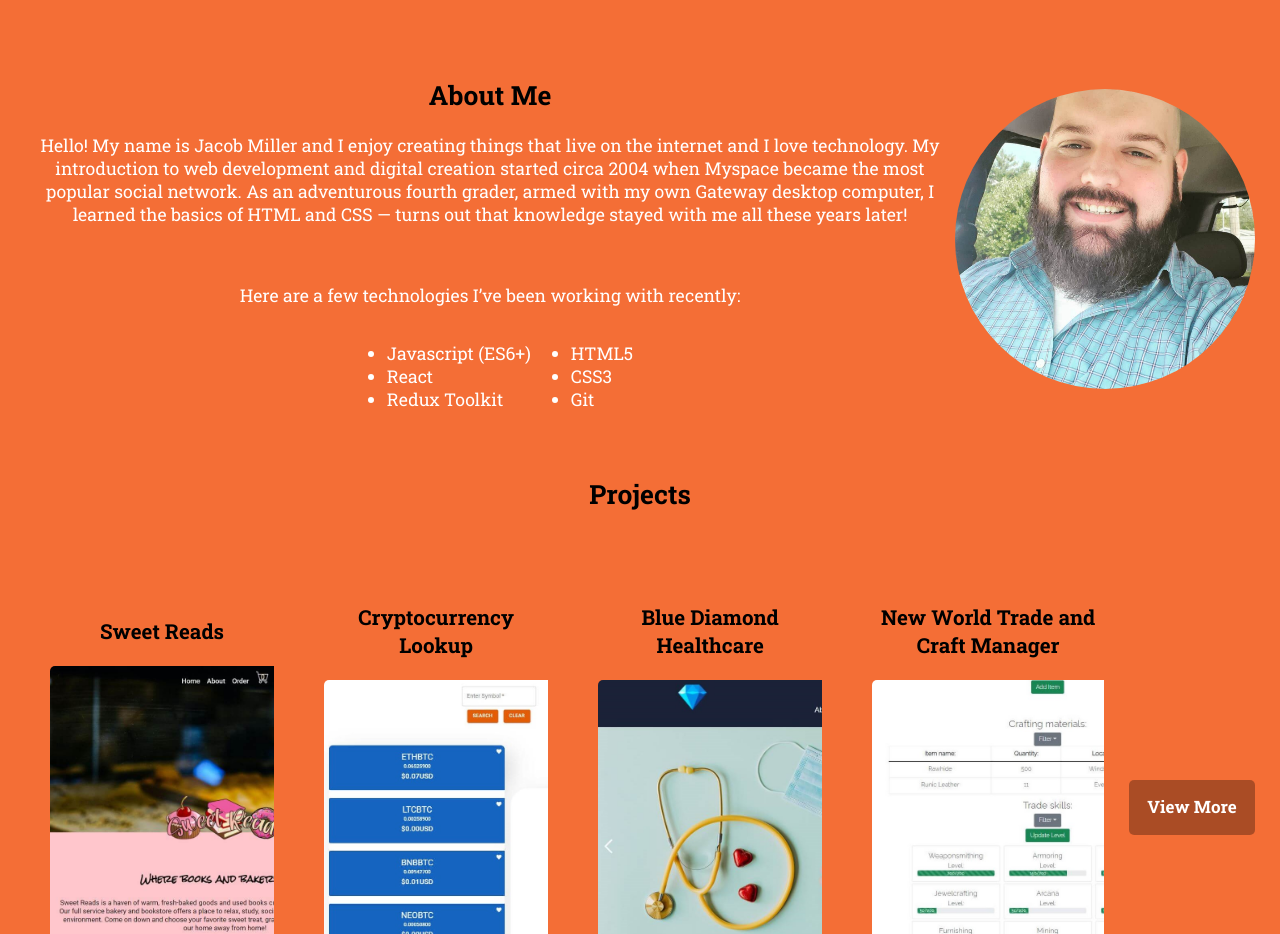
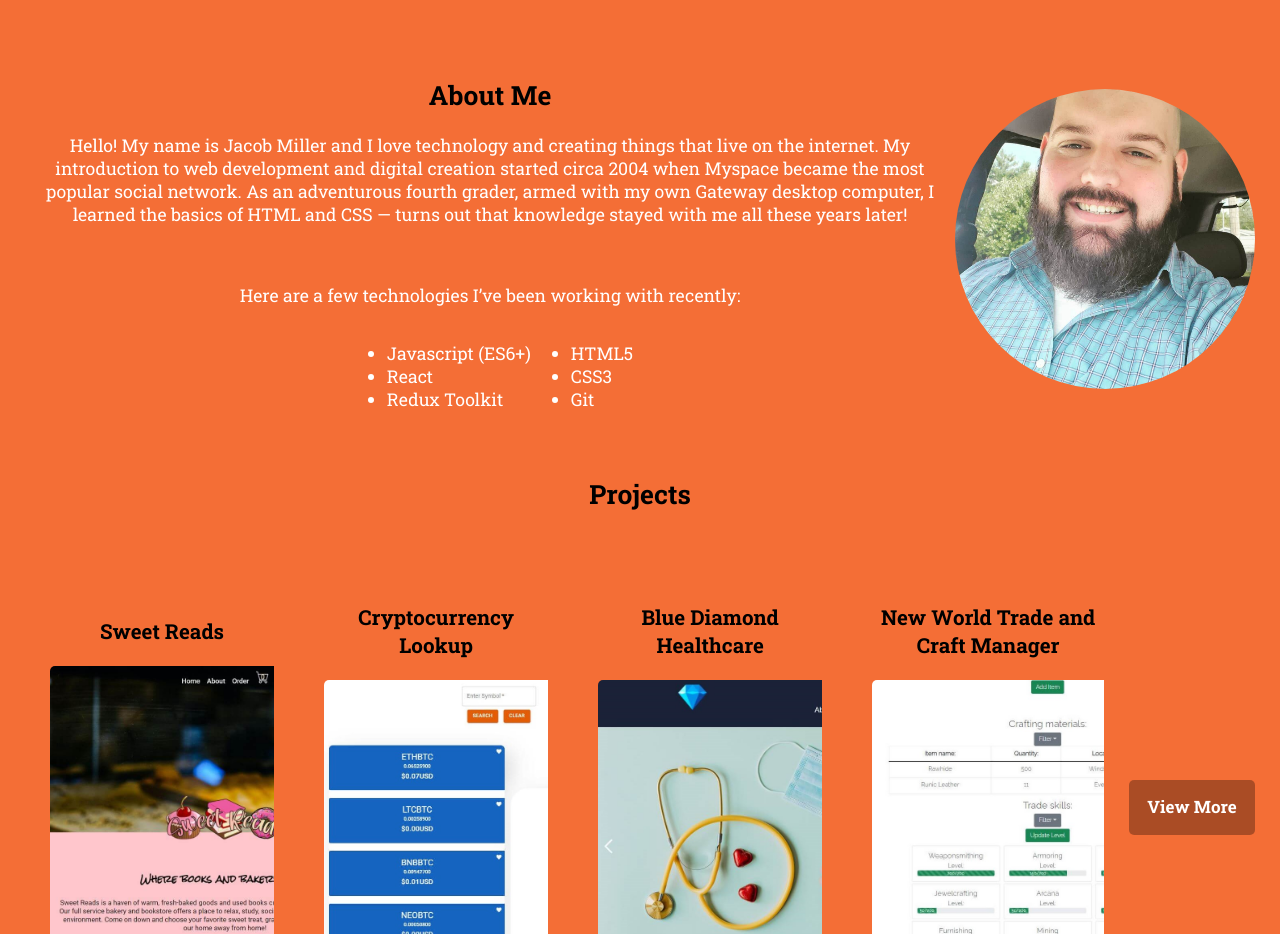
Before and after one commit to modulartable/modulartable.github.io, a website: page index.html in a window 1280 px wide. Shown: the part 820-1754 px from the top of the page. Drawn offline with Linux system fonts and the light colour scheme.

Commit message:
Update index.html

```diff
--- a/index.html
+++ b/index.html
@@ -57,8 +57,8 @@
           <h2 class="aboutHeader" data-inviewport="fade-in">About Me</h2>
 
           <p>
-            Hello! My name is Jacob Miller and I enjoy creating things that live
-            on the internet and I love technology. My introduction to web
+            Hello! My name is Jacob Miller and I love technology and creating things that live
+            on the internet. My introduction to web
             development and digital creation started circa 2004 when Myspace
             became the most popular social network. As an adventurous fourth
             grader, armed with my own Gateway desktop computer, I learned the
```
